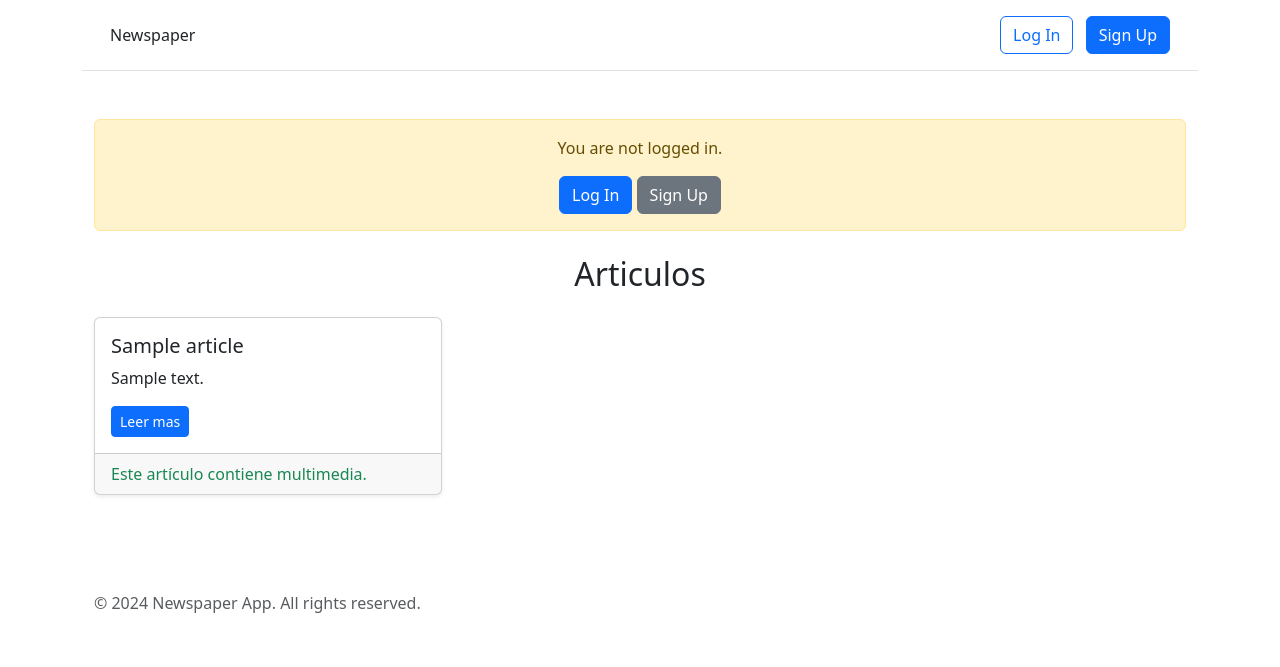
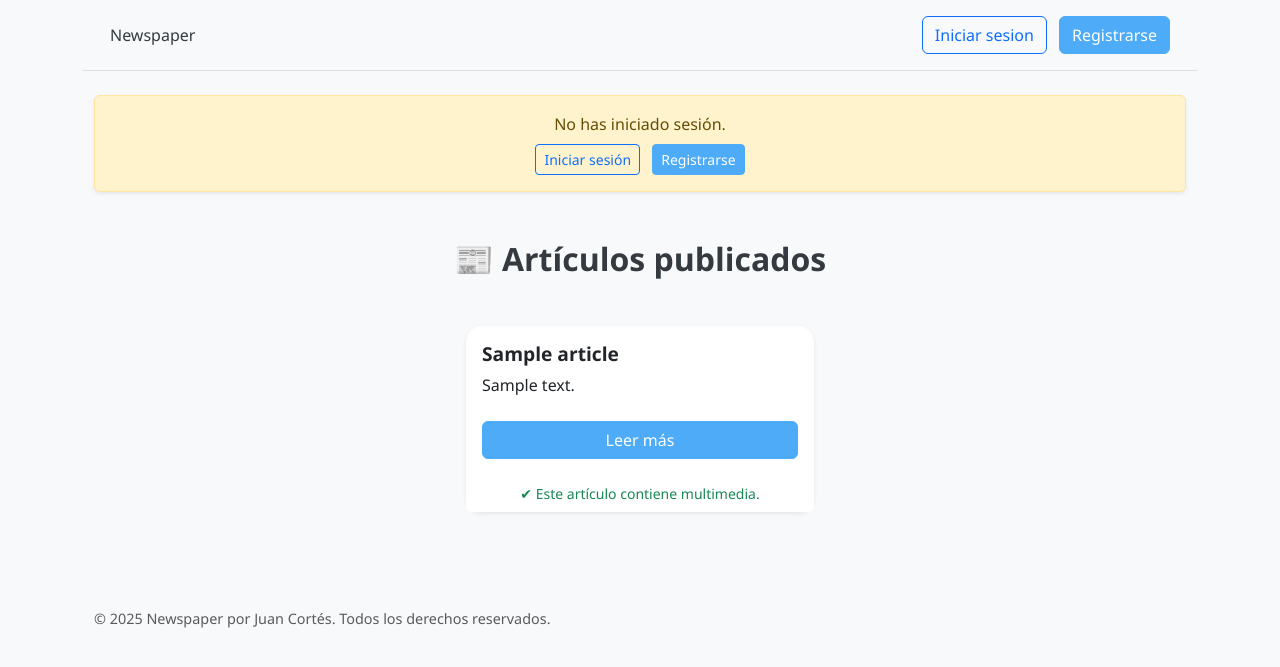
Before and after one commit to JuanC0B/App_NewsPaper, a Django app: template templates/home.html in a window 1280 px wide. Shown: the top 667 px of the page. Run offline with Django 5.2, Linux system fonts and the light colour scheme; the template is opened without the code that fills it: most values are stand-ins (such as "Sample title", 1, 10 or a date in 2020).

Commit message:
newspaper completo funcionalidad y estetica

```diff
--- a/app_newspaper/settings.py
+++ b/app_newspaper/settings.py
@@ -130,6 +130,10 @@ MEDIA_ROOT = os.path.join(BASE_DIR, 'media')
 
 STATIC_URL = 'static/'
 
+STATICFILES_DIRS = [
+    BASE_DIR / "static",
+]
+
 # Default primary key field type
 # https://docs.djangoproject.com/en/5.1/ref/settings/#default-auto-field
 
--- a/articles/forms.py
+++ b/articles/forms.py
@@ -10,4 +10,8 @@ class ArticleForm(forms.ModelForm):
 class CommentForm(forms.ModelForm):
     class Meta:
         model = Comment
-        fields = ['article', 'comment', 'author']  # Campos existentes en el modelo Comment
+        fields = ['comment']  # Campos existentes en el modelo Comment
+
+    def __init__(self, *args, **kwargs):
+        super().__init__(*args, **kwargs)
+        self.fields['comment'].label = 'Comentario'
--- a/articles/urls.py
+++ b/articles/urls.py
@@ -4,7 +4,8 @@ from .views import (
     ArticleDetailView,
     ArticleUpdateView,
     ArticleDeleteView,
-    ArticleCreateView,
+    CommentEditView,
+    CommentDeleteView,
 )
 
 urlpatterns = [
@@ -13,4 +14,6 @@ urlpatterns = [
     path("new/", ArticleCreateView.as_view(), name="article_new"),
     path("<int:pk>/edit/", ArticleUpdateView.as_view(), name="article_edit"),
     path("<int:pk>/delete/", ArticleDeleteView.as_view(), name="article_delete"),
+    path("comment/<int:pk>/edit/", CommentEditView.as_view(), name="comment_edit"),
+    path("comment/<int:pk>/delete/", CommentDeleteView.as_view(), name="comment_delete"),
 ]
--- /dev/null
+++ b/static/css/styles.css
@@ -0,0 +1,51 @@
+body {
+    background-color: #f8f9fa;
+    font-family: 'Segoe UI', sans-serif;
+    color: #343a40;
+}
+
+.navbar {
+    background-color: #ffffff;
+    border-bottom: 1px solid #dee2e6;
+    padding: 1rem;
+    box-shadow: 0 2px 6px rgba(0,0,0,0.05);
+}
+
+.card {
+    border: none;
+    border-radius: 1rem;
+    box-shadow: 0 4px 10px rgba(0, 0, 0, 0.05);
+    transition: transform 0.2s ease-in-out;
+}
+
+.card:hover {
+    transform: scale(1.02);
+}
+
+.card-title {
+    font-size: 1.2rem;
+    font-weight: 600;
+}
+
+.btn-primary {
+    background-color: #4dabf7;
+    border-color: #4dabf7;
+}
+
+.btn-primary:hover {
+    background-color: #339af0;
+    border-color: #339af0;
+}
+
+.alert-success {
+    background-color: #d0f0ff;
+    border-color: #a0c4ff;
+    color: #1c2331;
+    border-radius: 10px;
+}
+
+footer {
+    color: #adb5bd;
+    font-size: 0.9rem;
+    margin-top: 2rem;
+}
--- a/templates/article_new.html
+++ b/templates/article_new.html
@@ -7,6 +7,6 @@
     <form action="" method="POST" enctype="multipart/form-data">
         {% csrf_token %}
         {{ form|crispy }}  <!-- El formulario se renderiza correctamente con crispy_forms -->
-        <button type="submit" class="btn btn-primary">Create Article</button>
+        <button type="submit" class="btn btn-primary">Crea un articulo</button>
     </form>
 {% endblock content %}
--- a/templates/base.html
+++ b/templates/base.html
@@ -5,8 +5,10 @@
     <meta charset="UTF-8">
     <meta name="viewport" content="width=device-width, initial-scale=1.0">
     <link href="https://cdn.jsdelivr.net/npm/bootstrap@5.3.3/dist/css/bootstrap.min.css" rel="stylesheet" integrity="sha384-QWTKZyjpPEjISv5WaRU9OFeRpok6YctnYmDr5pNlyT2bRjXh0JMhjY6hW+ALEwIH" crossorigin="anonymous">
+    <link href="{% static 'css/styles.css' %}" rel="stylesheet">
     <title>{% block title %}Newspaper App{% endblock title %}</title>
 </head>
+
 <body>
 
     <div class="container">
@@ -16,20 +18,20 @@
                     <a class="navbar-brand" href="{% url 'home' %}">Newspaper</a>
                     <ul class="nav col-12 col-lg-auto me-lg-auto mb-2 justify-content-center mb-md-0">
                         {% if user.is_authenticated %}
-                            <li><a href="{% url 'article_new' %}" class="nav-link px-2 link-dark">+ New</a></li>
+                            <li><a href="{% url 'article_new' %}" class="nav-link px-2 link-dark">+ Nuevo articulo</a></li>
                         </ul>
                         <div class="dropdown text-end">
                             <a href="#" class="d-block link-dark text-decoration-none dropdown-toggle" id="dropdownUser1" data-bs-toggle="dropdown" aria-expanded="false">{{ user.username }}</a>
                             <ul class="dropdown-menu text-small" aria-labelledby="dropdownUser1">
-                                <li><a class="dropdown-item" href="{% url 'password_change' %}">Change password</a></li>
-                                <li><a class="dropdown-item" href="{% url 'logout' %}">Log Out</a></li>
+                                <li><a class="dropdown-item" href="{% url 'password_change' %}">Cambiar la constraseña</a></li>
+                                <li><a class="dropdown-item" href="{% url 'logout' %}">Cerrar sesion</a></li>
                             </ul>
                         </div>
                         {% else %}
                         </ul>
                         <div class="text-end">
-                            <a href="{% url 'login' %}" class="btn btn-outline-primary me-2">Log In</a>
-                            <a href="{% url 'signup' %}" class="btn btn-primary">Sign Up</a>
+                            <a href="{% url 'login' %}" class="btn btn-outline-primary me-2">Iniciar sesion</a>
+                            <a href="{% url 'signup' %}" class="btn btn-primary">Registrarse</a>
                         </div>
                         {% endif %}
                 </div>
@@ -44,7 +46,7 @@
         <!-- Footer -->
         <footer class=" text-center text-lg-start mt-5 py-4">
             <div class="container">
-                <p class="text-muted mb-0">&copy; 2024 Newspaper App. All rights reserved.</p>
+                <p class="text-muted mb-0">&copy; 2025 Newspaper por Juan Cortés. Todos los derechos reservados.</p>
             </div>
         </footer>
     </div>
--- a/templates/home.html
+++ b/templates/home.html
@@ -1,41 +1,44 @@
 {% extends 'base.html' %}
 
-{% block title %} Home {% endblock title %}
+{% block title %}Home{% endblock title %}
 
 {% block content %}
-<div class="container mt-5">
-    <!-- Mensaje de bienvenida -->
+<div class="container mt-4">
+
+    <!-- ✅ Mensaje de bienvenida -->
     {% if user.is_authenticated %}
-        <div class="alert alert-success text-center">
-            <h5>Hola {{ user.username }}!</h5>
-            <p>Bienvenido a mi newspaper.</p>
-            <a href="{% url 'logout' %}" class="btn btn-danger">Log Out</a>
+        <div class="alert alert-success text-center shadow-sm">
+            <h5 class="mb-1">Hola <strong>{{ user.username }}</strong>, ¡un placer tenerte por aquí! 👋</h5>
+            <p class="mb-2">Bienvenido al newspaper de Juan Cortes. ¡Pásala bien! 😄</p>
+            <a href="{% url 'logout' %}" class="btn btn-danger btn-sm">Cerrar sesión</a>
         </div>
     {% else %}
-        <div class="alert alert-warning text-center">
-            <p>You are not logged in.</p>
-            <a href="{% url 'login' %}" class="btn btn-primary">Log In</a>
-            <a href="{% url 'signup' %}" class="btn btn-secondary">Sign Up</a>
+        <div class="alert alert-warning text-center shadow-sm">
+            <p class="mb-2">No has iniciado sesión.</p>
+            <a href="{% url 'login' %}" class="btn btn-outline-primary btn-sm me-2">Iniciar sesión</a>
+            <a href="{% url 'signup' %}" class="btn btn-primary btn-sm">Registrarse</a>
         </div>
     {% endif %}
 
-    <!-- Lista de artículos -->
-    <h2 class="mt-4 text-center">Articulos</h2>
+    <!-- ✅ Encabezado de sección -->
+    <h2 class="text-center fw-semibold my-5">📰 Artículos publicados</h2>
+
+    <!-- ✅ Tarjetas de artículos -->
     {% if articles %}
-        <div class="row mt-4">
+        <div class="row justify-content-center">
             {% for article in articles %}
-                <div class="col-md-6 col-lg-4 mb-4">
-                    <div class="card shadow-sm">
-                        <div class="card-body">
-                            <h5 class="card-title">{{ article.title }}</h5> <!-- Cambia "title" si el campo tiene otro nombre -->
-                            <p class="card-text">{{ article.body|truncatechars:150 }}</p> <!-- Cambia "body" según tu modelo -->
-                            <a href="{% url 'article_detail' article.id %}" class="btn btn-primary btn-sm">Leer mas</a>
+                <div class="col-md-6 col-lg-4 d-flex align-items-stretch mb-4">
+                    <div class="card w-100 shadow-sm border-0 rounded-4">
+                        <div class="card-body d-flex flex-column">
+                            <h5 class="card-title fw-bold">{{ article.title }}</h5>
+                            <p class="card-text mb-4">{{ article.body|truncatechars:130 }}</p>
+                            <a href="{% url 'article_detail' article.id %}" class="btn btn-primary mt-auto">Leer más</a>
                         </div>
-                        <div class="card-footer text-muted">
+                        <div class="card-footer bg-white border-0 text-center text-muted small">
                             {% if article.photo or article.video %}
-                                <span class="text-success">Este artículo contiene multimedia.</span>
+                                <span class="text-success">✔ Este artículo contiene multimedia.</span>
                             {% else %}
-                                <span class="text-muted">Sin contenido multimedia.</span>
+                                <span class="text-muted">Este artículo no contiene multimedia.</span>
                             {% endif %}
                         </div>
                     </div>
@@ -43,7 +46,7 @@
             {% endfor %}
         </div>
     {% else %}
-        <p class="text-center mt-4">No articles available at the moment.</p>
+        <p class="text-center text-muted mt-4">No hay artículos publicados aún.</p>
     {% endif %}
 </div>
 {% endblock content %}
```
Also changed, not shown: articles/views.py (+24 -0 lines), templates/article_detail.html (+22 -15 lines), templates/comment_delete.html (added, +11 -0 lines), templates/comment_edit.html (added, +11 -0 lines), articles/models.py (line endings or trailing spaces), db.sqlite3, media/article_photos/blog.jpg (added), media/article_photos/campeche.png (deleted), media/article_photos/cara.jpg (deleted), media/article_photos/html.png (added).
